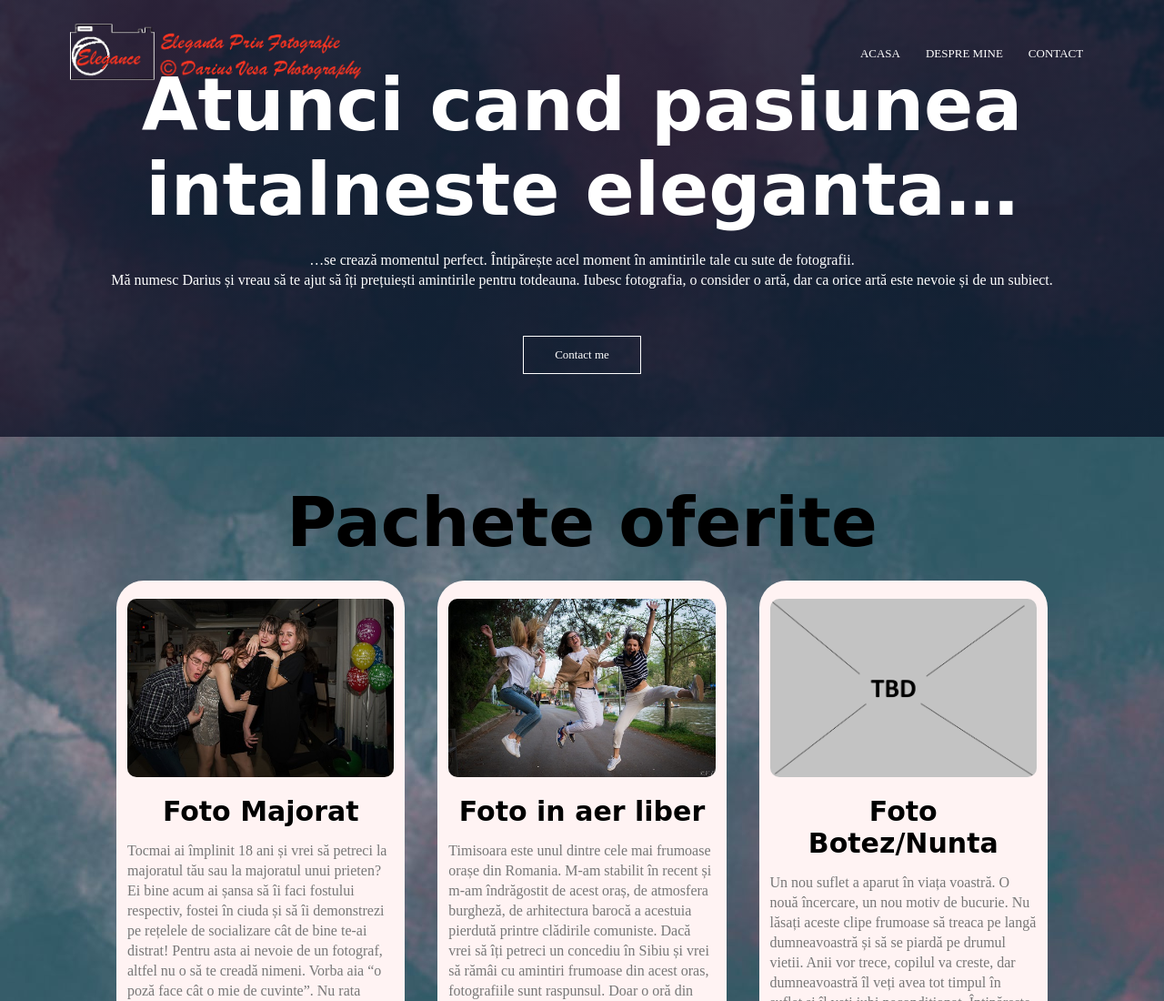
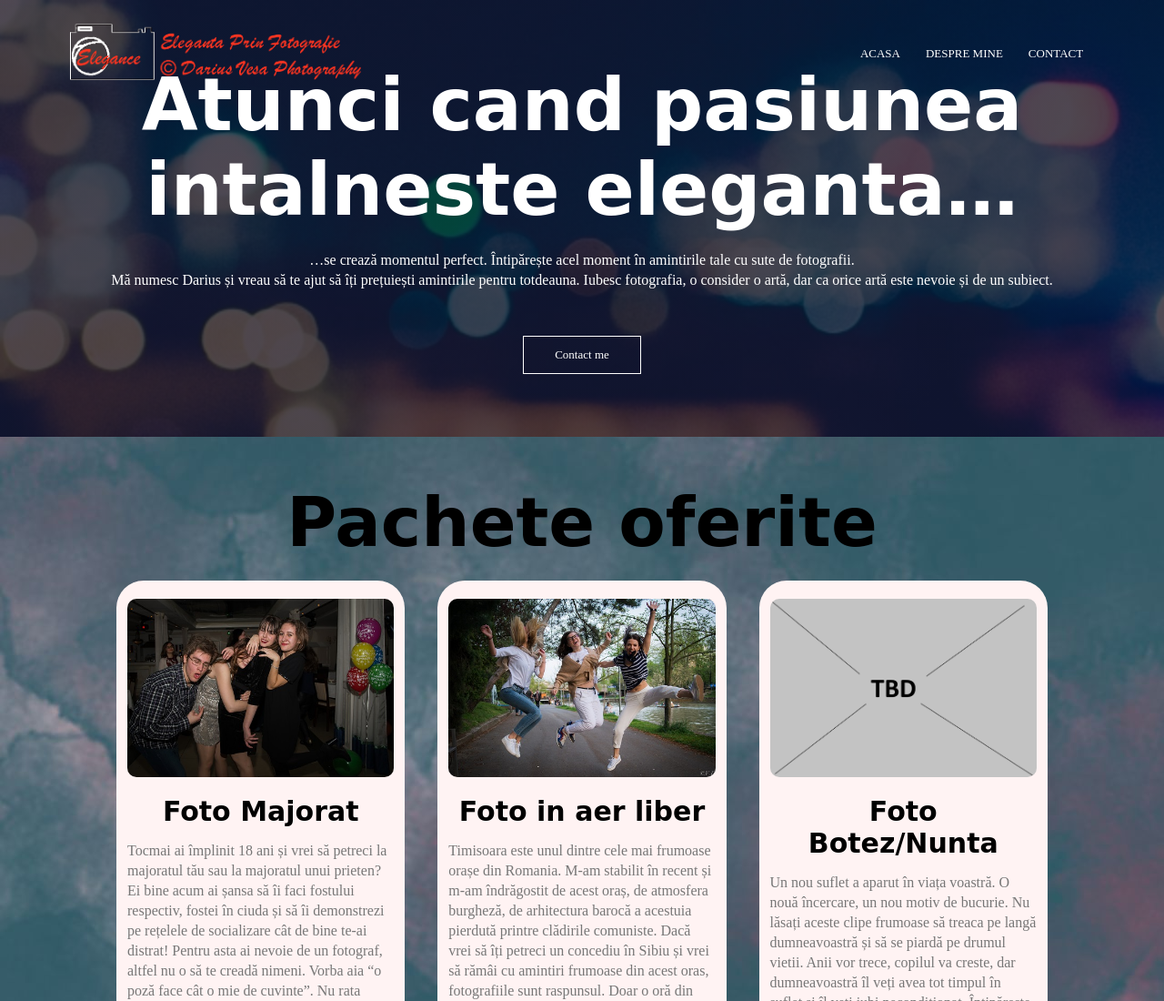
Before and after one commit to dariusvesa/startup-of-the-year.github.io, a plain HTML site: page index.html in a window 1280 px wide. Shown: the top 1100 px of the page at 91% size. Drawn offline with Linux system fonts and the light colour scheme.

Commit message:
Update style.css

```diff
--- a/style.css
+++ b/style.css
@@ -6,7 +6,7 @@
 	min-height: 60vh;
 	width: 100%;
 	background-image: linear-gradient(rgb(4, 9, 30,0.7),
-		rgb(4, 9, 30,0.7)),url(media/2018/07/header.png);
+		rgb(4, 9, 30,0.7)),url(media/01_Banner/header.png);
 	background-position: center;
 	background-size: cover;
 	position: relative;
```
